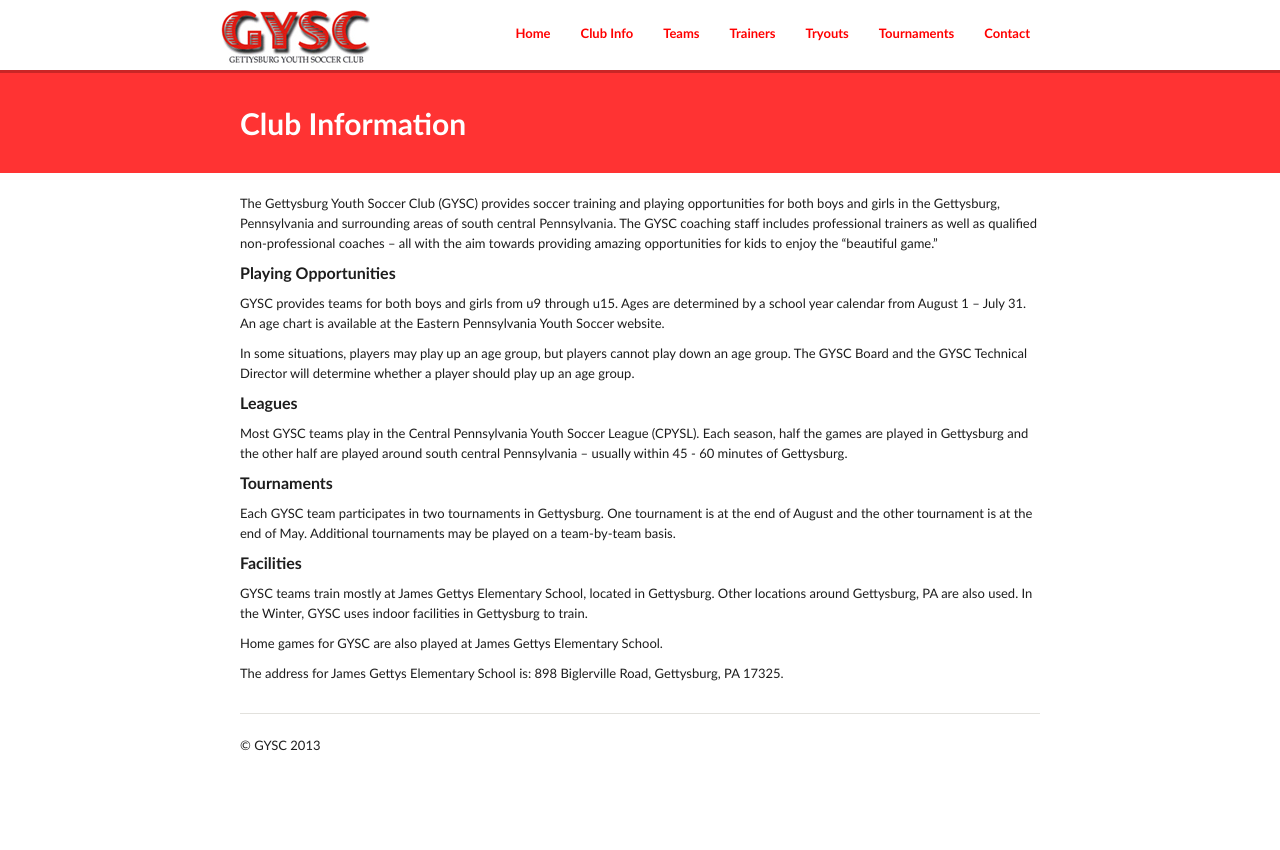
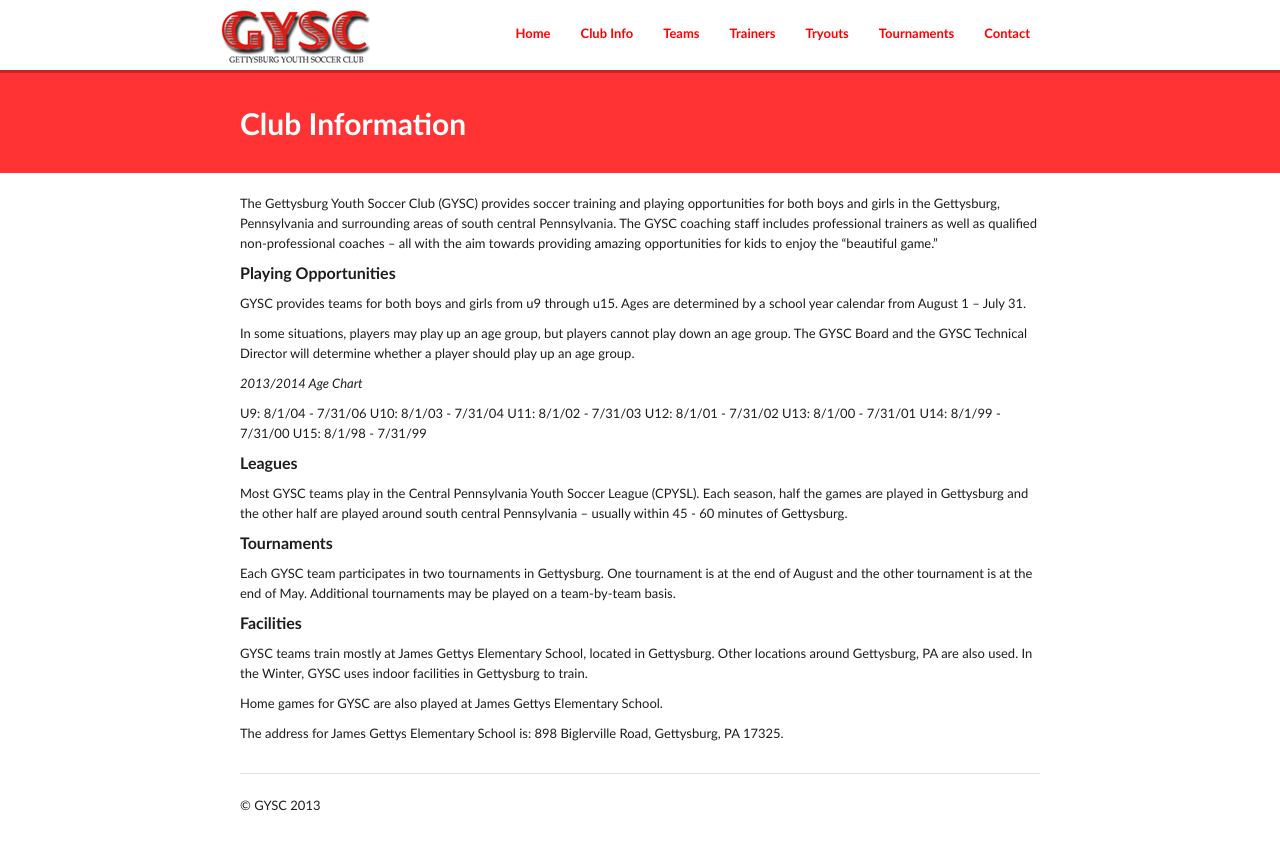
Before and after one commit to GYSC/gysc.github.com, a Jekyll site: the page built from club-info.md, in a window 1280 px wide. Shown: the top 850 px of the page. Built offline with Jekyll 4.4.1, drawn with Linux system fonts in a browser that asks for light colours; Markdown is read by kramdown in place of the engine named in the settings.

Commit message:
Update club-info.md

```diff
--- a/club-info.md
+++ b/club-info.md
@@ -9,9 +9,19 @@
 
 ####Playing Opportunities
 
-GYSC provides teams for both boys and girls from u9 through u15. Ages are determined by a school year calendar from August 1 – July 31. An age chart is available at the Eastern Pennsylvania Youth Soccer website.
+GYSC provides teams for both boys and girls from u9 through u15. Ages are determined by a school year calendar from August 1 – July 31.
 
 In some situations, players may play up an age group, but players cannot play down an age group. The GYSC Board and the GYSC Technical Director will determine whether a player should play up an age group.
+
+*2013/2014 Age Chart*
+
+U9: 8/1/04 - 7/31/06
+U10: 8/1/03 - 7/31/04
+U11: 8/1/02 - 7/31/03
+U12: 8/1/01 - 7/31/02
+U13: 8/1/00 - 7/31/01
+U14: 8/1/99 - 7/31/00
+U15: 8/1/98 - 7/31/99
 
 ####Leagues
 
```
